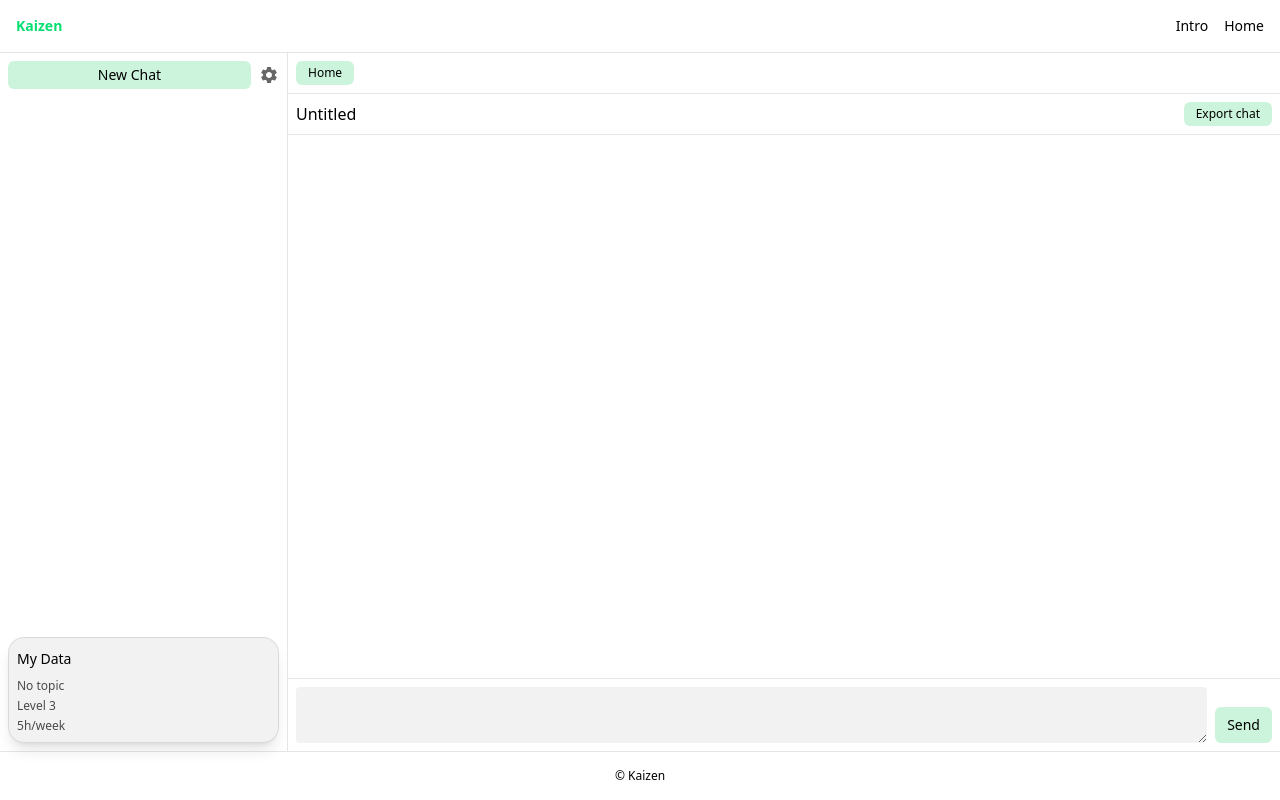
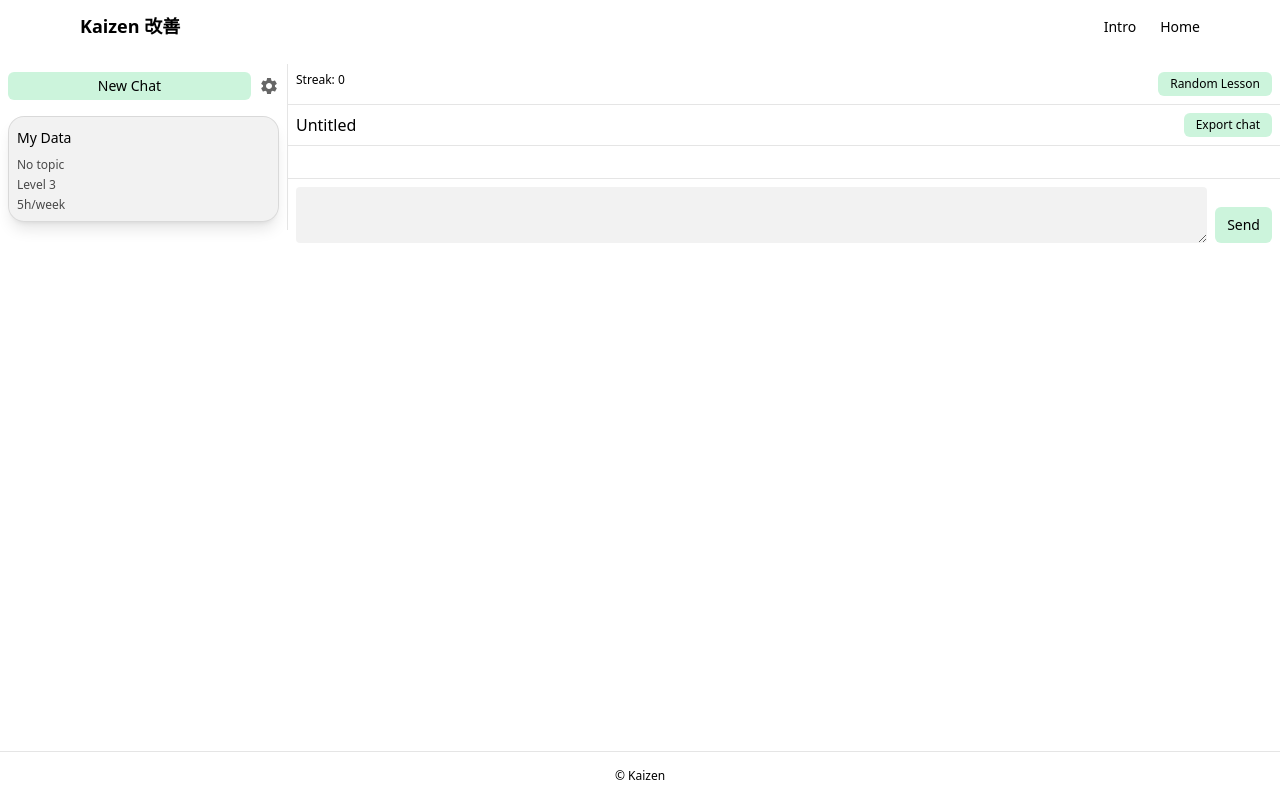
Before and after one commit to NolanEssertaize/portfolio-front, a Next.js app: page /kaizen/home in a window 1280 px wide. Built offline with nearby package versions, Linux system fonts and the light colour scheme.

Commit message:
chore: share common kaizen page class

```diff
--- a/src/app/kaizen/chat/[id]/page.tsx
+++ b/src/app/kaizen/chat/[id]/page.tsx
@@ -1,23 +1,24 @@
 import ChatHomeShell from '../../../../components/kaizen/ChatHomeShell';
 import { KaizenProvider } from '../../../../components/kaizen/KaizenContext';
-import Link from 'next/link';
+import { KAIZEN_PAGE_CLASS } from '../../../../components/kaizen/constants';
+import Header from '@/ui/components/kaizen/Header';
 
 export default function ChatThreadPage({ params }: { params: { id: string } }) {
   return (
-    <div className="min-h-screen flex flex-col bg-gradient-to-br from-gray-900 to-black text-white font-sans">
-      <header className="border-b border-white/10 bg-white/5 backdrop-blur">
-        <nav className="mx-auto max-w-7xl flex justify-between p-4 text-sm">
-          <Link href="/kaizen/home" className="font-bold text-green-400">Kaizen</Link>
-          <div className="space-x-4">
-            <Link href="/kaizen/introduction" className="hover:underline">Intro</Link>
-            <Link href="/kaizen/home" className="hover:underline">Home</Link>
-          </div>
-        </nav>
-      </header>
+    <div className={KAIZEN_PAGE_CLASS}>
+      <Header
+        items={[]}
+        links={[
+          { href: '/kaizen/introduction', label: 'Intro' },
+          { href: '/kaizen/home', label: 'Home' },
+        ]}
+        showStart={false}
+        homeHref="/kaizen/home"
+      />
       <KaizenProvider>
-        <main className="flex flex-1 min-h-0"><ChatHomeShell initialThreadId={params.id} /></main>
+        <main className="flex flex-1 min-h-0 pt-16"><ChatHomeShell initialThreadId={params.id} /></main>
       </KaizenProvider>
-      <footer className="border-t border-white/10 bg-white/5 backdrop-blur p-4 text-center text-xs">© Kaizen</footer>
+      <footer className="border-t border-black/10 bg-white p-4 text-center text-xs">© Kaizen</footer>
     </div>
   );
 }
--- a/src/app/kaizen/home/page.tsx
+++ b/src/app/kaizen/home/page.tsx
@@ -1,21 +1,22 @@
 import ChatHomeShell from '../../../components/kaizen/ChatHomeShell';
 import { KaizenProvider } from '../../../components/kaizen/KaizenContext';
-import Link from 'next/link';
+import { KAIZEN_PAGE_CLASS } from '../../../components/kaizen/constants';
+import Header from '@/ui/components/kaizen/Header';
 
 export default function KaizenHomePage() {
   return (
-    <div className="h-screen flex flex-col bg-white text-black font-sans">
-      <header className="border-b border-black/10 bg-white">
-        <nav className="mx-auto max-w-7xl flex justify-between p-4 text-sm">
-          <Link href="/kaizen/home" className="font-bold text-green-400">Kaizen</Link>
-          <div className="space-x-4">
-            <Link href="/kaizen/introduction" className="hover:underline">Intro</Link>
-            <Link href="/kaizen/home" className="hover:underline">Home</Link>
-          </div>
-        </nav>
-      </header>
+    <div className={KAIZEN_PAGE_CLASS}>
+      <Header
+        items={[]}
+        links={[
+          { href: '/kaizen/introduction', label: 'Intro' },
+          { href: '/kaizen/home', label: 'Home' },
+        ]}
+        showStart={false}
+        homeHref="/kaizen/home"
+      />
       <KaizenProvider>
-        <main className="flex flex-1 min-h-0"><ChatHomeShell /></main>
+        <main className="flex flex-1 min-h-0 pt-16"><ChatHomeShell /></main>
       </KaizenProvider>
       <footer className="border-t border-black/10 bg-white p-4 text-center text-xs">© Kaizen</footer>
     </div>
--- a/src/components/kaizen/ChatHomeShell.tsx
+++ b/src/components/kaizen/ChatHomeShell.tsx
@@ -14,9 +14,14 @@ type Props = { initialThreadId?: string };
 export default function ChatHomeShell({ initialThreadId }: Props) {
   const { profile, messagesByThread, activeThreadId, setActiveThreadId, threads } = useKaizen();
   const [drawer, setDrawer] = useState(false);
+  const [streak, setStreak] = useState(0);
   const prefersReduced = useReducedMotion();
 
   useEffect(() => { if (initialThreadId) setActiveThreadId(initialThreadId); }, [initialThreadId, setActiveThreadId]);
+  useEffect(() => {
+    const stored = typeof window !== 'undefined' ? localStorage.getItem('kaizen_streak') : null;
+    setStreak(stored ? Number(stored) : 0);
+  }, []);
 
   const handleGenerate = () => {
     const req = buildLessonRequest({
@@ -26,6 +31,9 @@ export default function ChatHomeShell({ initialThreadId }: Props) {
     });
     console.log('LessonRequest', req);
     // TODO: fetch('/api/lessons/generate', { method: 'POST', body: JSON.stringify(req) })
+    const next = streak + 1;
+    setStreak(next);
+    try { localStorage.setItem('kaizen_streak', String(next)); } catch {}
   };
 
   const threadExists = activeThreadId ? threads.some(t => t.id === activeThreadId) : true;
@@ -48,8 +56,9 @@ export default function ChatHomeShell({ initialThreadId }: Props) {
         )}
       </AnimatePresence>
       <div className="flex-1 flex flex-col min-h-0">
-        <div className="flex justify-start p-2 border-b border-black/10">
-          <Button onClick={handleGenerate} className="text-xs px-2 py-1">Home</Button>
+        <div className="flex justify-between p-2 border-b border-black/10">
+          <div className="text-xs">Streak: {streak}</div>
+          <Button onClick={handleGenerate} className="text-xs px-2 py-1">Random Lesson</Button>
         </div>
         <ChatPane onOpenSidebar={() => setDrawer(true)} />
       </div>
--- /dev/null
+++ b/src/components/kaizen/constants.ts
@@ -0,0 +1 @@
+export const KAIZEN_PAGE_CLASS = "min-h-screen flex flex-col bg-white text-black font-sans";
--- a/src/ui/components/kaizen/Header.tsx
+++ b/src/ui/components/kaizen/Header.tsx
@@ -7,12 +7,26 @@ interface NavItem {
   label: string;
 }
 
-interface HeaderProps {
-  items: NavItem[];
-  onStart: () => void;
+interface LinkItem {
+  href: string;
+  label: string;
 }
 
-export default function Header({ items = [], onStart }: HeaderProps) {
+interface HeaderProps {
+  items?: NavItem[];
+  links?: LinkItem[];
+  onStart?: () => void;
+  showStart?: boolean;
+  homeHref?: string;
+}
+
+export default function Header({
+  items = [],
+  links = [],
+  onStart = () => {},
+  showStart = true,
+  homeHref = '#',
+}: HeaderProps) {
   const [active, setActive] = useState(items[0]?.id);
   const [open, setOpen] = useState(false);
 
@@ -43,7 +57,7 @@ export default function Header({ items = [], onStart }: HeaderProps) {
   return (
     <header className="fixed top-0 z-50 w-full bg-white backdrop-blur-xl">
       <nav className="mx-auto flex max-w-6xl items-center justify-between px-4 py-3">
-        <a href="#" className="text-lg font-semibold text-black">Kaizen 改善</a>
+        <a href={homeHref} className="text-lg font-semibold text-black">Kaizen 改善</a>
         <button
           className="sm:hidden"
           onClick={() => setOpen((v) => !v)}
@@ -66,7 +80,18 @@ export default function Header({ items = [], onStart }: HeaderProps) {
               </button>
             </li>
           ))}
+          {links.map((link) => (
+            <li key={link.href}>
+              <a
+                href={link.href}
+                className="text-sm font-medium text-black hover:text-green-400"
+              >
+                {link.label}
+              </a>
+            </li>
+          ))}
         </ul>
+        {showStart && (
           <div className="hidden sm:block">
             <button
               onClick={onStart}
@@ -75,6 +100,7 @@ export default function Header({ items = [], onStart }: HeaderProps) {
               Start
             </button>
           </div>
+        )}
       </nav>
     </header>
   );
```
Lines whose indentation alone changed are shown as unchanged.
